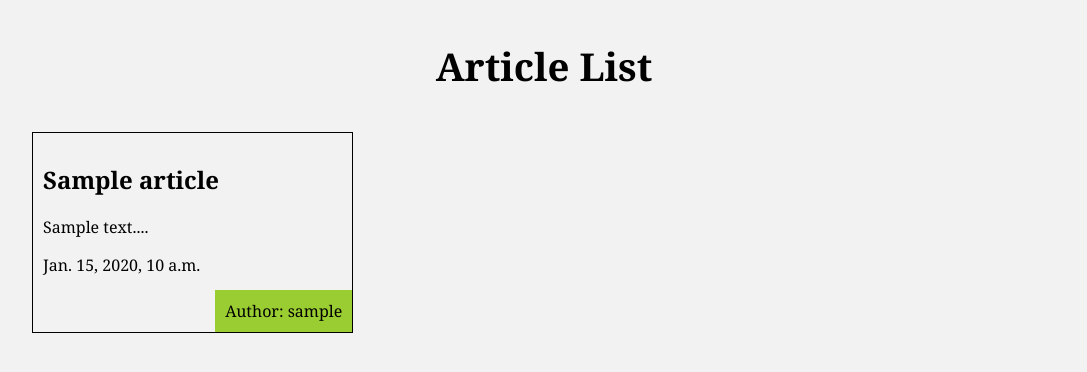
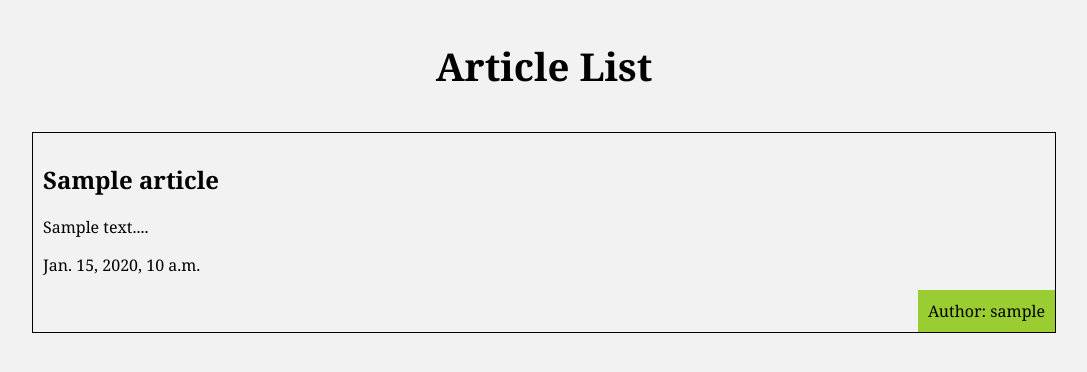
Before and after one commit to OPI-py/django_blog, a Django app: page /articles/ in a window 1280 px wide. Shown: the part 97-469 px from the top of the page, without its empty margins (96-1183 px from the left). Run offline with Django 3.2, Linux system fonts and the light colour scheme; tables that the repository leaves empty hold one stand-in row (values such as "Sample post").

Commit message:
Add .articles grid-template-columns

```diff
--- a/web/static/styles.css
+++ b/web/static/styles.css
@@ -62,10 +62,11 @@ nav button{
 	font-size: 1.1em;
 }
 
-.articles{
-	display: grid;
-	grid-template-columns: 1fr 1fr 1fr;
-	grid-gap: 30px;
+.articles {
+    display: grid;
+    grid-template-columns: repeat( auto-fit, minmax(300px, 1fr) );
+    grid-gap: 40px;
+    grid-auto-flow: dense;
 }
 
 .article{
```
Also changed, not shown: web/static/main_styles.css (+5 -4 lines).
